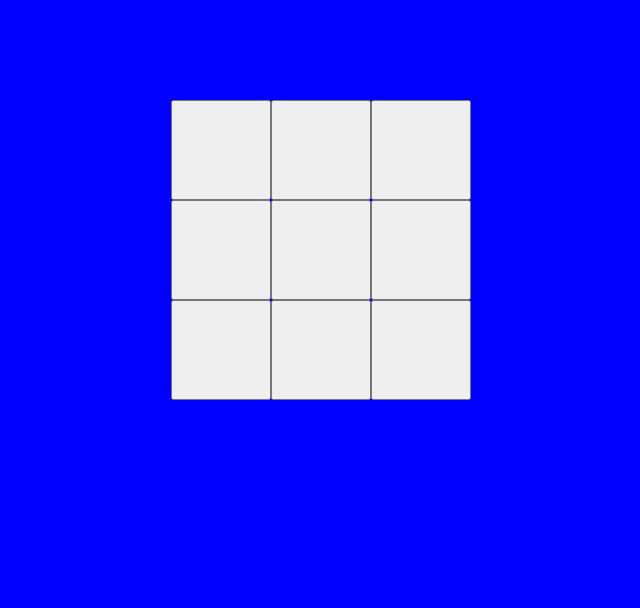
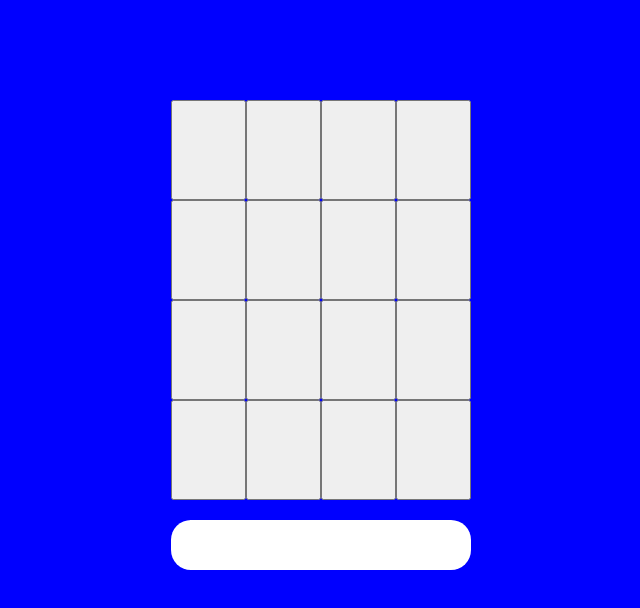
Before and after one commit to nem00700/react_tic-tac, a React (Create React App) app: page /1vs1 in a window 1280 px wide. Shown: the top 608 px of the page, without its empty margins (319-959 px from the left). Built offline with nearby package versions, Linux system fonts and the light colour scheme.

Commit message:
add dynamic size of filed, fix checkWinner

```diff
--- a/src/components/GameField.js
+++ b/src/components/GameField.js
@@ -4,51 +4,64 @@ import Square from './Square';
 export default class GameField extends Component{
 
     state = {
-        current_state: [' ',' ',' ',' ',' ',' ',' ',' ',' '],
+        current_state: [],
         player: 1,
-        winner_combination: [
-        ],
+        winner_combination: [],
         winner: 0
     }
 
 
     componentDidMount(){
+        const { size } = this.props;
+
+
+        let temp_state = [];
+
+        for(let i = 0; i < size * size; i++)
+            temp_state.push(' ');
+
+        this.setState({current_state: temp_state});
+
+
+
+
         let temp_arr = [];
         let temp_winner_arr = []
-        for(var i = 0; i < 3; i++){
-            for(var j = 0; j < 3; j++){
-                if(i == j)
-                    temp_arr.push(i + 3*j);
+        for(var i = 0; i < size; i++){
+            for(var j = 0; j < size; j++){
+                if(i === j)
+                    temp_arr.push(i + size*j);
             }
         }
         temp_winner_arr.push(temp_arr);
         temp_arr = [];
 
-        for(let i = 0; i < 3; i++){
-            for(let j = 0; j < 3; j++){
-                if(2 - i == j)
-                    temp_arr.push(i + 3*j);
+        for(let i = 0; i < size; i++){
+            for(let j = 0; j < size; j++){
+                if((size - 1) - i === j)
+                    temp_arr.push(i + size*j);
             }
         }
         temp_winner_arr.push(temp_arr.reverse());
         temp_arr = [];
 
-        for(let i = 0; i < 3; i++){
-            for(let j = 0; j < 3; j++){
-                temp_arr.push(3*i + j);
+        for(let i = 0; i < size; i++){
+            for(let j = 0; j < size; j++){
+                temp_arr.push(size*i + j);
             }
             temp_winner_arr.push(temp_arr);
             temp_arr = [];
         }
 
-        for(let i = 0; i < 3; i++){
-            for(let j = 0; j < 3; j++){
-                    temp_arr.push(i + 3*j);
+        for(let i = 0; i < size; i++){
+            for(let j = 0; j < size; j++){
+                    temp_arr.push(i + size*j);
             }
             temp_winner_arr.push(temp_arr);
             temp_arr = [];
         }
         this.setState({winner_combination: temp_winner_arr});
+        console.log(temp_winner_arr);
     }
 
     handleClick(index){
@@ -67,8 +80,9 @@ export default class GameField extends Component{
     }
 
     computerStep(){
+        const { size } = this.props;
         var emptySquares = [];
-        for(let i = 0; i < 9; i++){
+        for(let i = 0; i < size*size; i++){
             if(this.state.current_state[i] === ' ')
                 emptySquares.push(i);
         }
@@ -92,12 +106,20 @@ export default class GameField extends Component{
         const cur_state = this.state.current_state;
         const combination = this.state.winner_combination;
         for(let i = 0; i < this.state.winner_combination.length; i++){
-            if(cur_state[combination[i][0]] === cur_sign &&
-                cur_state[combination[i][1]] === cur_sign &&
-                cur_state[combination[i][2]] === cur_sign){
-                    this.setState({winner: player})
-                    return true;
+            let winner_exist = 1;
+            for( var j = 0; j < this.props.size; j++){
+                if(cur_state[combination[i][j]] === cur_sign){
+                    winner_exist = winner_exist * 1;
+                }else{
+                    winner_exist = winner_exist * 0;
                 }
+            }
+
+            if(winner_exist === 1){
+                this.setState({winner: player})
+                return true;
+            }
+
         }
         return false;
     }
@@ -107,18 +129,21 @@ export default class GameField extends Component{
         const winner = this.state.winner !== 0 ? 'Player ' + (this.state.winner) + ' win' : '';
         const squares = [];
 
-        for(let i = 0; i < 9; i++){
+        const { size } = this.props;
+
+        for(let i = 0; i < size * size; i++){
             squares.push(<Square key={i}
             index={i}
             handleClick={this.handleClick.bind(this)}
             val={(this.state.current_state[i])}
+            squaresWidth={100/size}
             />)
         }
 
 
         return <div className="field">
             {squares}
-            {winner != 0 ? <div className='winner-field'>{winner}</div> : ''}
+            {winner !== 0 ? <div className='winner-field'>{winner}</div> : ''}
 
         </div> ;
     }
--- a/src/components/Square.js
+++ b/src/components/Square.js
@@ -8,6 +8,7 @@ export default class Square extends Component{
             onClick={this.props.handleClick.bind(null, this.props.index)}
             className="square"
             value={this.props.val}
+            style={{width: this.props.squaresWidth + '%'}}
         />;
     }
 }
--- a/src/components/VsComputer.js
+++ b/src/components/VsComputer.js
@@ -4,6 +4,6 @@ import GameField from './GameField';
 export default class VsComputer extends Component {
 
     render(){
-        return <GameField vsComputer={true} />;
+        return <GameField vsComputer={true} size={3} />;
     }
 }
--- a/src/components/VsPerson.js
+++ b/src/components/VsPerson.js
@@ -4,6 +4,6 @@ import GameField from './GameField';
 export default class VsPerson extends Component {
 
     render(){
-        return <GameField vsComputer={false} />;
+        return <GameField vsComputer={false} size={4} />;
     }
 }
```
